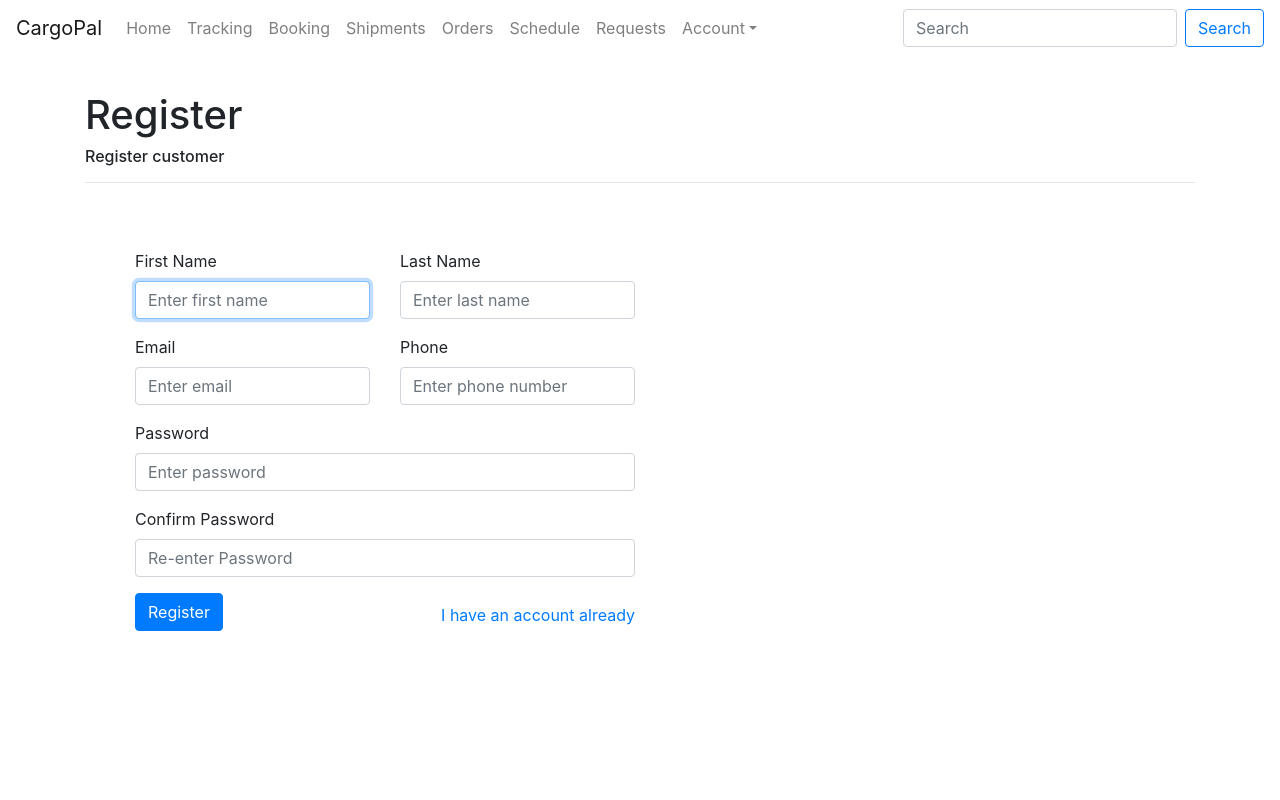
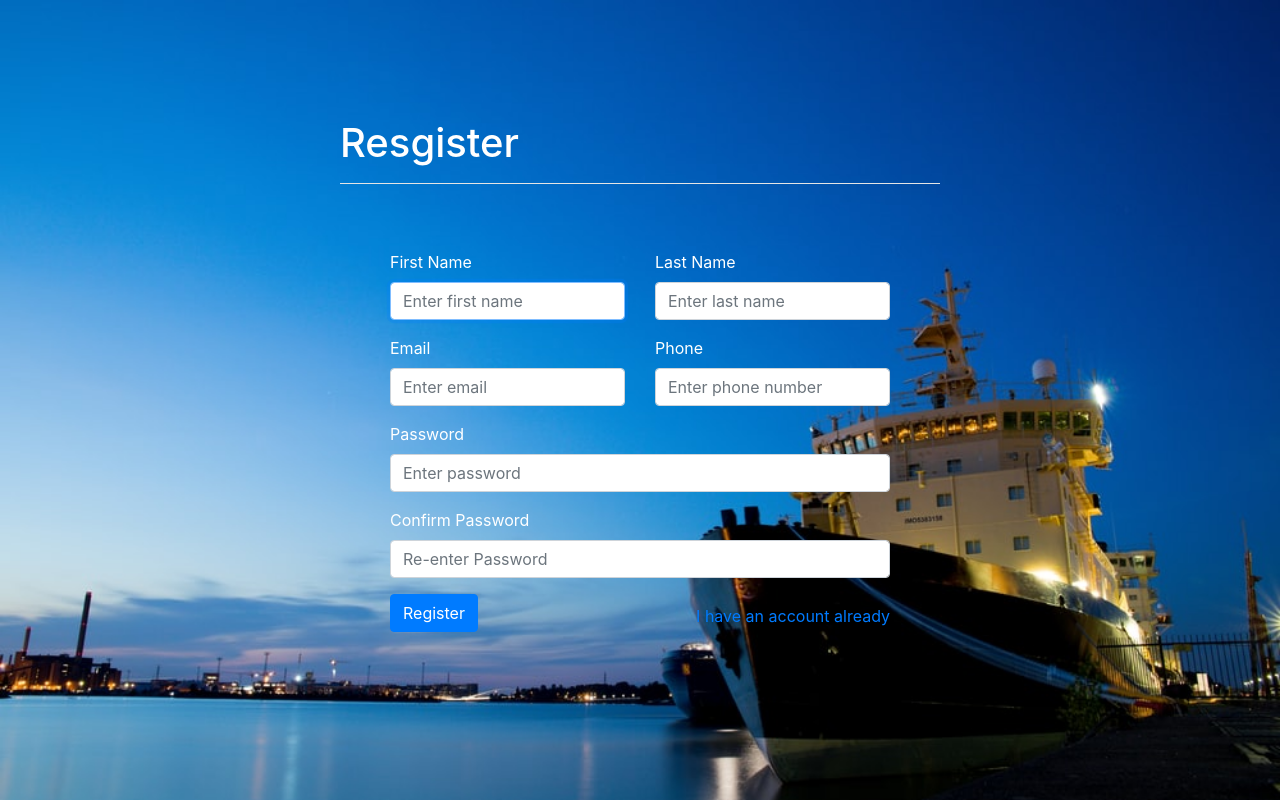
Before and after one commit to sanoj23/cargopal, a React (Create React App) app in the folder cargoPal/ClientApp/: page / in a window 1280 px wide. Both pictures are taken after a click on the button "Customer". Built offline with nearby package versions, Linux system fonts and the light colour scheme.

Commit message:
Register Screen Dynamic Imaging

```diff
--- a/cargoPal/ClientApp/package.json
+++ b/cargoPal/ClientApp/package.json
@@ -19,6 +19,8 @@
     "react-router-dom": "^5.1.2",
     "react-scripts": "^3.0.1",
     "reactstrap": "^6.3.0",
+    "redux": "^4.0.5",
+    "redux-thunk": "^2.3.0",
     "rimraf": "^2.6.2",
     "yup": "^0.29.3"
   },
--- a/cargoPal/ClientApp/src/components/registerAgent.jsx
+++ b/cargoPal/ClientApp/src/components/registerAgent.jsx
@@ -45,7 +45,7 @@ export default function RegisterAgent() {
         validationSchema={validationSchema}
       >
         {({ handleChange, handleSubmit, errors, setFieldTouched, touched }) => (
-          <Form style={{ backgroundColor: 'white', padding: 50, width: 600 }}>
+          <Form style={{ backgroundColor: 'inherit', padding: 50, width: 600 }}>
             <Row>
               <Col>
                 <FormInput
--- a/cargoPal/ClientApp/src/components/registerClient.jsx
+++ b/cargoPal/ClientApp/src/components/registerClient.jsx
@@ -45,7 +45,7 @@ export default function RegisterClient() {
         validationSchema={validationSchema}
       >
         {({ handleChange, handleSubmit, errors, setFieldTouched, touched }) => (
-          <Form style={{ backgroundColor: 'white', padding: 50, width: 600 }}>
+          <Form style={{ backgroundColor: 'inherit', padding: 50, width: 600 }}>
             <Row>
               <Col>
                 <FormInput
--- a/cargoPal/ClientApp/src/screens/registerScreen.jsx
+++ b/cargoPal/ClientApp/src/screens/registerScreen.jsx
@@ -3,16 +3,46 @@ import RegisterClient from '../components/registerClient';
 import RegisterAgent from '../components/registerAgent';
 import Screen from '../components/screen';
 
+import RegisterAgentImage from '../assets/commons/background.jpeg';
+import RegisterClientImage from '../assets/commons/background.jpeg';
+
 export default function RegisterScreen(props) {
   const userType = props.location.state.user;
+  const windowHeight = window.innerHeight;
+
+  if (userType === 'customer') {
+    const backgroundImage = RegisterAgentImage;
+  }
+  const backgroundImage = RegisterClientImage;
 
   return (
-    <Screen title="Register" subtitle={`Register ${userType}`}>
-      {userType && userType === 'customer' ? (
-        <RegisterClient />
-      ) : (
-        <RegisterAgent />
-      )}
-    </Screen>
+    <div
+      style={{
+        backgroundImage: `url(${backgroundImage})`,
+        display: 'table-cell',
+        height: windowHeight,
+        width: window.innerWidth,
+        verticalAlign: 'middle',
+        textAlign: 'center',
+        backgroundSize: 'cover',
+        color: 'white',
+      }}
+    >
+      <div
+        style={{
+          display: 'inline-block',
+          textAlign: 'initial',
+          padding: 20,
+        }}
+      >
+        <h1>Resgister</h1>
+        <hr style={{ backgroundColor: 'white' }} />
+        {userType && userType === 'customer' ? (
+          <RegisterClient />
+        ) : (
+          <RegisterAgent />
+        )}
+      </div>
+    </div>
   );
 }
```
Also changed, not shown: 1 other file (tests, documents, lock files or other folders).
